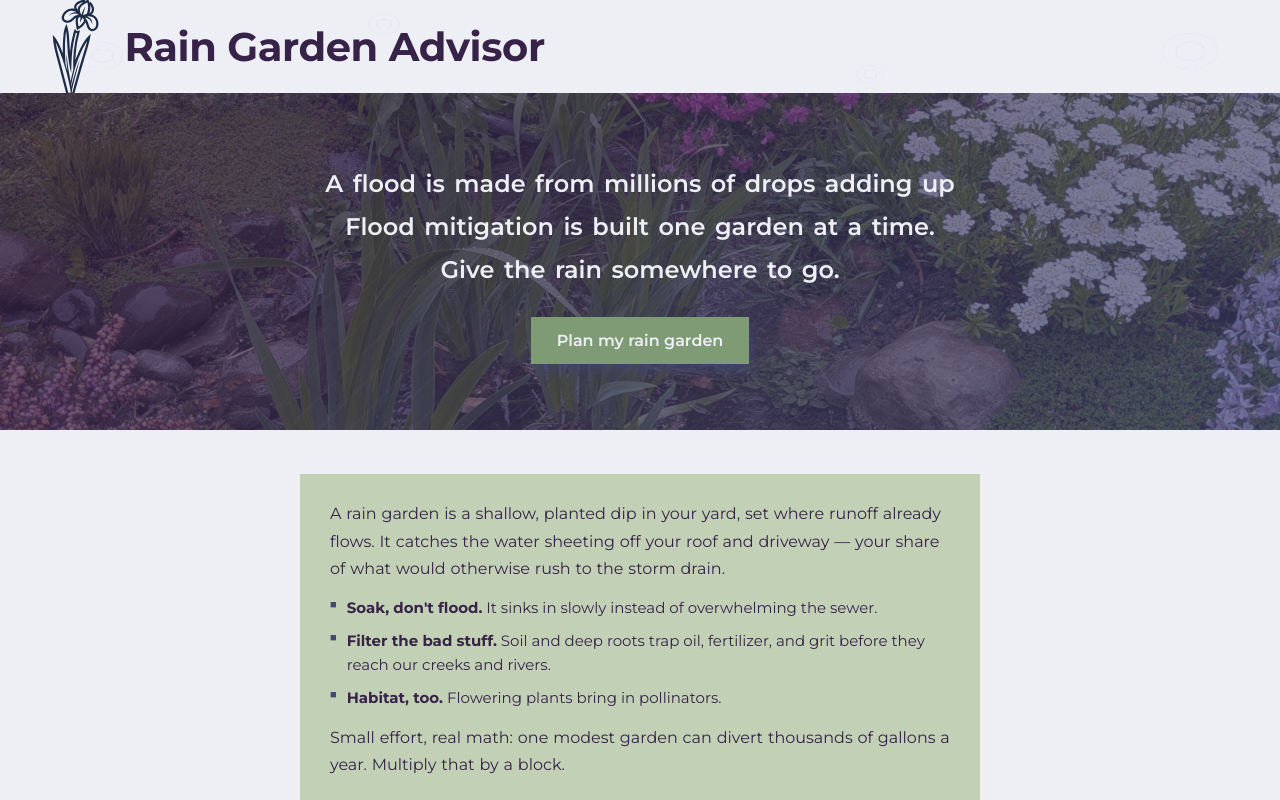
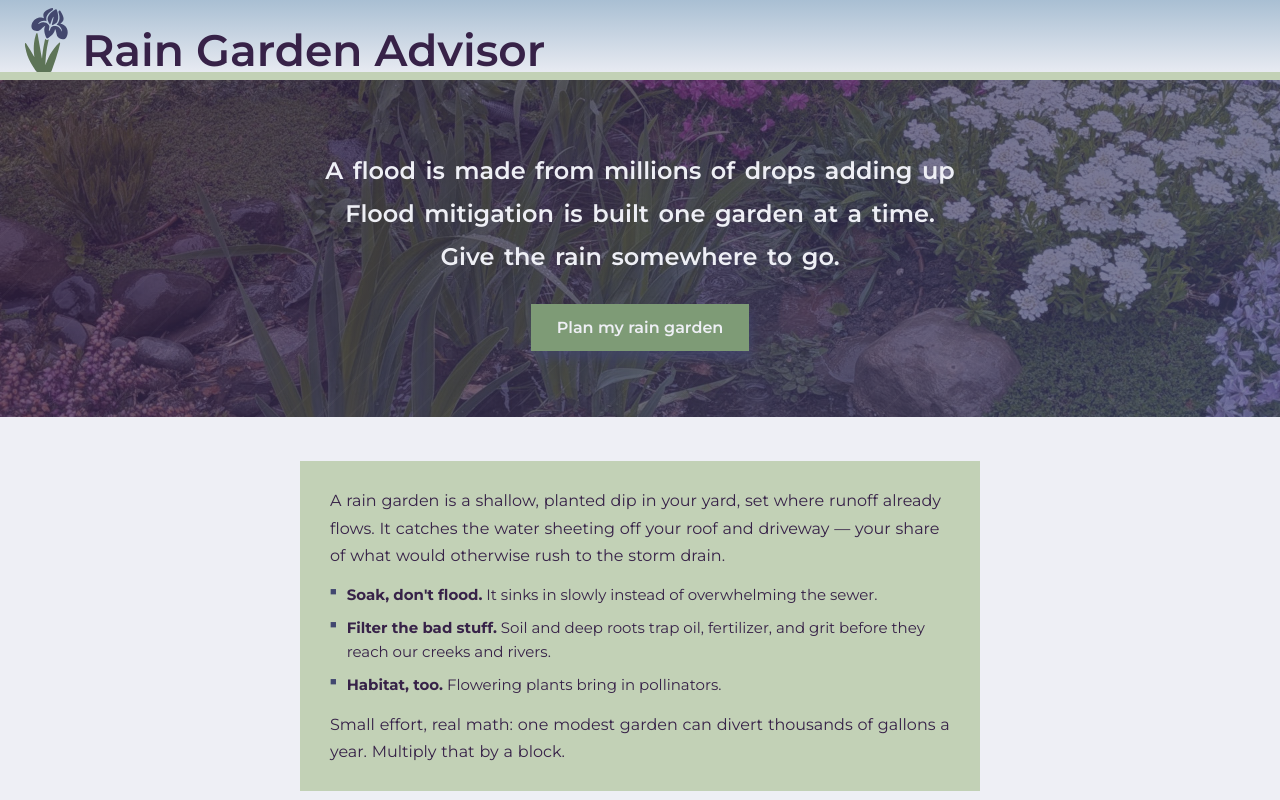
Before and after one commit to jessbodie/raingarden-frontend, a Next.js app: page / in a window 1280 px wide. Shown: the top 800 px of the page. Built offline with nearby package versions, Linux system fonts and the light colour scheme; no server answers.

Commit message:
Update header design; reploace logo

```diff
--- a/src/components/chrome/AppHeader.module.scss
+++ b/src/components/chrome/AppHeader.module.scss
@@ -1,47 +1,42 @@
+// Ground-bar height, referenced by both the bar itself and the content's
+// bottom padding so the logo/wordmark sit flush on top of it.
+$ground-bar-height: 8px;
+
 .header {
-  background: var(--color-white);
-  // Layered raindrop-splash texture (four low-opacity ripple rings).
-  background-image: radial-gradient(
-      ellipse 46px 30px at 8% 60%,
-      transparent 0 10px,
-      rgba(65, 71, 112, 0.05) 10px 11px,
-      transparent 11px 20px,
-      rgba(65, 71, 112, 0.035) 20px 21px,
-      transparent 21px
-    ),
-    radial-gradient(
-      ellipse 34px 22px at 30% 26%,
-      transparent 0 7px,
-      rgba(65, 71, 112, 0.05) 7px 8px,
-      transparent 8px 15px,
-      rgba(65, 71, 112, 0.03) 15px 16px,
-      transparent 16px
-    ),
-    radial-gradient(
-      ellipse 62px 40px at 93% 55%,
-      transparent 0 14px,
-      rgba(65, 71, 112, 0.045) 14px 15px,
-      transparent 15px 27px,
-      rgba(65, 71, 112, 0.03) 27px 28px,
-      transparent 28px
-    ),
-    radial-gradient(
-      ellipse 30px 20px at 68% 80%,
-      transparent 0 6px,
-      rgba(65, 71, 112, 0.05) 6px 7px,
-      transparent 7px 13px,
-      rgba(65, 71, 112, 0.03) 13px 14px,
-      transparent 14px
-    );
+  position: relative;
+  // Locked light gradient (spec): pale blue at top → off-white at bottom.
+  background: linear-gradient(
+    180deg,
+    var(--color-secondary-light) 0%,
+    var(--color-white) 100%
+  );
   box-shadow: 0 2px 8px rgba(55, 34, 72, 0.12);
-  padding: 22px 40px;
+  // Left inset 24px; bottom padding == ground-bar height so content sits
+  // directly above the bar (bottom edge of content = top edge of bar).
+  padding: 8px 24px $ground-bar-height;
+
+  // Ground bar — solid sage strip pinned to the very bottom edge, full width,
+  // layered above the gradient. The logo reads as growing out of it.
+  &::after {
+    content: '';
+    position: absolute;
+    left: 0;
+    right: 0;
+    bottom: 0;
+    height: $ground-bar-height;
+    background: var(--color-accent-light);
+  }
 }
 
 .inner {
   display: flex;
-  align-items: center;
+  // Bottom-align so the logo's bottom edge and the wordmark's baseline both
+  // land on the content-box bottom line (= top of the ground bar).
+  align-items: flex-end;
   gap: 14px;
-  overflow: visible;
+  // Sit above the ground-bar pseudo-element.
+  position: relative;
+  z-index: 1;
   // Rendered as an <a> home link — strip default link styling.
   text-decoration: none;
   color: inherit;
@@ -50,19 +45,31 @@
 }
 
 .logo {
-  height: clamp(84px, 10.2cqw, 120px);
+  // Portrait art (tightly cropped) — size by height, let width follow.
+  // The cropped art's bottom edge is flush with the SVG box, so flex-end
+  // puts it right on top of the ground bar. Bump this to taste.
+  height: 64px;
   width: auto;
   flex: 0 0 auto;
-  // Let the tall logo art overflow the header padding without growing it.
-  margin: calc(-1 * clamp(28px, 3.4cqw, 40px)) -0.6em;
+  display: block;
 }
 
 .title {
   margin: 0;
-  font-size: clamp(28px, 3.4cqw, 40px);
-  font-weight: 700;
+  font-family: var(--font-family);
+  font-weight: 600;
+  font-size: 44px;
+  line-height: 1;
   color: var(--color-primary-dark);
-  letter-spacing: -0.01em;
+  // Trim the box below the baseline so the text box's bottom edge IS the
+  // alphabetic baseline. With the row's align-items: flex-end that seats the
+  // baseline exactly on the top of the ground bar, level with the logo's
+  // bottom edge — descenders (the "g") hang into the bar.
+  // (text-box-trim: Chrome 133+ / Safari 18.2+. Older browsers degrade to the
+  // baseline sitting ~0.14em above the bar; if that matters, replace these two
+  // lines with `margin-bottom: -0.14em`.)
+  text-box-trim: trim-end;
+  text-box-edge: cap alphabetic;
 }
 
 @container app (max-width: 560px) {
@@ -71,6 +78,6 @@
     padding-right: 18px;
   }
   .title {
-    font-size: 26px;
+    font-size: 20px;
   }
 }
```
Also changed, not shown: public/rga_logo.svg, src/app/icon.svg.
